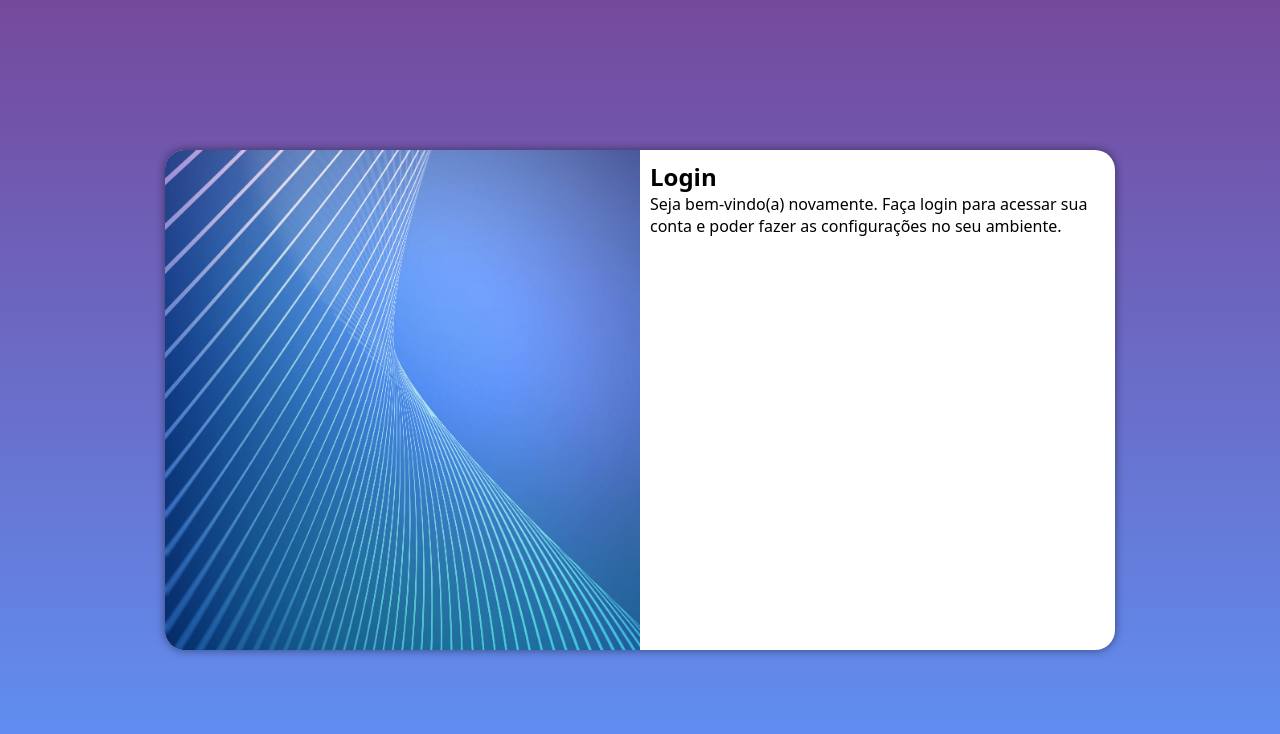
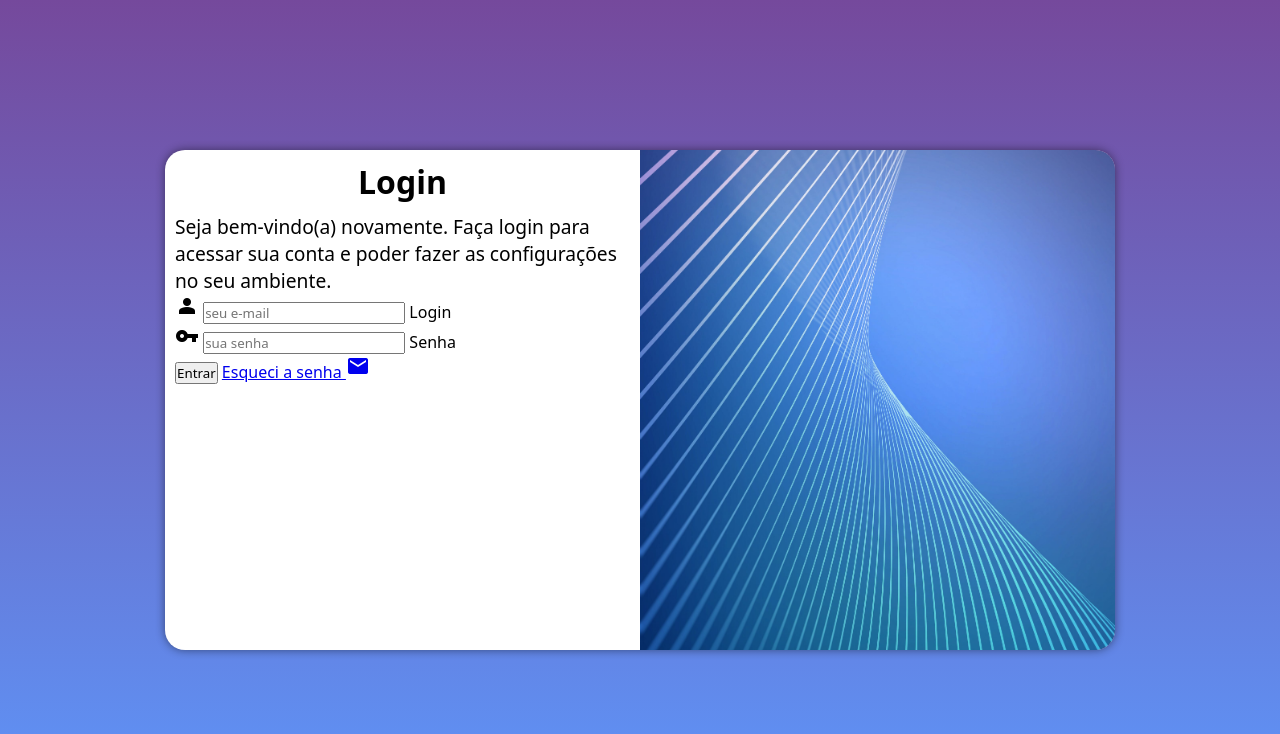
Before and after one commit to FelipeMaGomes/projeto-login, a plain HTML site: page index.html in a window 1280 px wide. Drawn offline with nearby package versions, Linux system fonts and the light colour scheme.

Commit message:
formulario

```diff
--- a/estilos/media-query.css
+++ b/estilos/media-query.css
@@ -33,13 +33,21 @@
     }
 
     section#login > div#imagem {
-        float: left;
+        float: right;
         width: 50%;
         height: 100%;
     }
 
     section#login > div#formulario {
-        float: right;
+        float: left;
         width: 50%;
     }
+
+    div#formulario > h1 {
+        font-size: 2em;
+    }
+
+    div#formulario > p {
+        font-size: 1.2em;
+    }
 }
--- a/estilos/style.css
+++ b/estilos/style.css
@@ -57,3 +57,21 @@ section#login > div#formulario {
     display: block;
     padding: 10px;
 }
+
+div#formulario > h1 {
+    text-align: center;
+    margin-bottom: 10px;
+}
+
+div#formulario > p {
+    font-size: 0,8em;
+}
+
+
+.material-symbols-outlined {
+  font-variation-settings:
+  'FILL' 1,
+  'wght' 400,
+  'GRAD' 0,
+  'opsz' 24
+}
--- a/index.html
+++ b/index.html
@@ -4,6 +4,7 @@
     <meta charset="UTF-8">
     <meta name="viewport" content="width=device-width, initial-scale=1.0">
     <title>Login</title>
+    <link rel="stylesheet" href="https://fonts.googleapis.com/css2?family=Material+Symbols+Outlined:opsz,wght,FILL,GRAD@20..48,100..700,0..1,-50..200" />
     <link rel="stylesheet" href="estilos/style.css">
     <link rel="stylesheet" href="estilos/media-query.css">
 </head>
@@ -16,8 +17,25 @@
             <div id="formulario">
                 <h1>Login</h1>
                 <p>Seja bem-vindo(a) novamente. Faça login para acessar sua conta e poder fazer as configurações no seu ambiente.</p>
-                <form action="login.php" method="post">
-
+                <form action="login.php" method="post" autocomplete="on">
+                    <div class="campo">
+                        <span class="material-symbols-outlined">
+                            person
+                        </span>
+                        <input type="email" name="login" id="ilogin" placeholder="seu e-mail" autocomplete="email" required maxlenght="30">
+                        <label for="ilogin">Login</label>
+                    </div>
+                    <div class="campo">
+                        <span class="material-symbols-outlined">
+                            vpn_key
+                        </span>
+                        <input type="password" name="senha" id="isenha" placeholder="sua senha" autocomplete="current-password" required mimlenght="8" maxlength="20">
+                        <label for="isenha">Senha</label>
+                    </div>
+                    <input type="submit" value="Entrar">
+                    <a href="esqueci.html">
+                        Esqueci a senha <i class="material-symbols-outlined">mail</i>
+                    </a>
                 </form>
             </div>
         </section>
```
